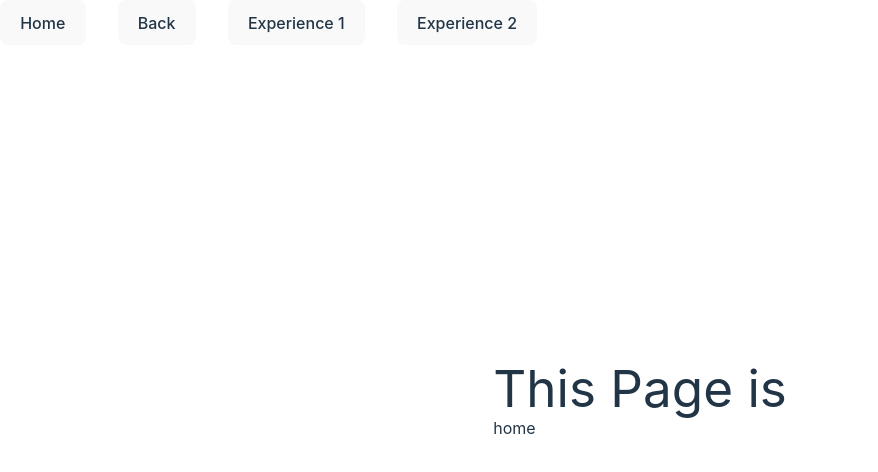
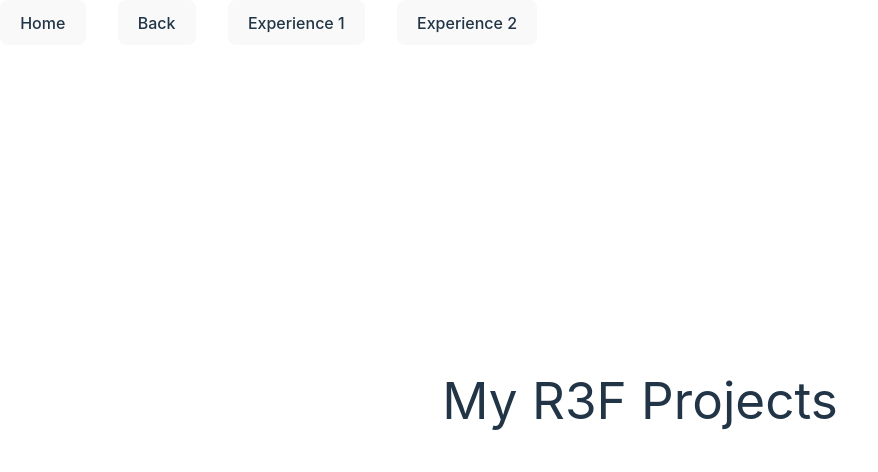
Before and after one commit to limhyejeong/r3f-study, a React (Vite) app: page / in a window 1280 px wide. Shown: the top 472 px of the page, without its empty margins (0-878 px from the left). Built offline with nearby package versions, Linux system fonts and the light colour scheme; no server answers.

Commit message:
Edit : 텍스트 변경

```diff
--- a/package.json
+++ b/package.json
@@ -10,7 +10,7 @@
     "preview": "vite preview",
     "deploy": "gh-pages -d dist"
   },
-  "homepage": "https://limhyejeong.github.io/r3f-study/",
+  "homepage": "https://r3f-study.vercel.app",
   "dependencies": {
     "@react-three/drei": "^9.88.7",
     "@react-three/fiber": "^8.15.8",
--- a/src/components/Home.jsx
+++ b/src/components/Home.jsx
@@ -1,8 +1,7 @@
 export const Home = () => {
   return (
     <div>
-      <h1>This Page is</h1>
-      <p>home</p>
+      <h1>My R3F Projects</h1>
     </div>
   );
 };
```
